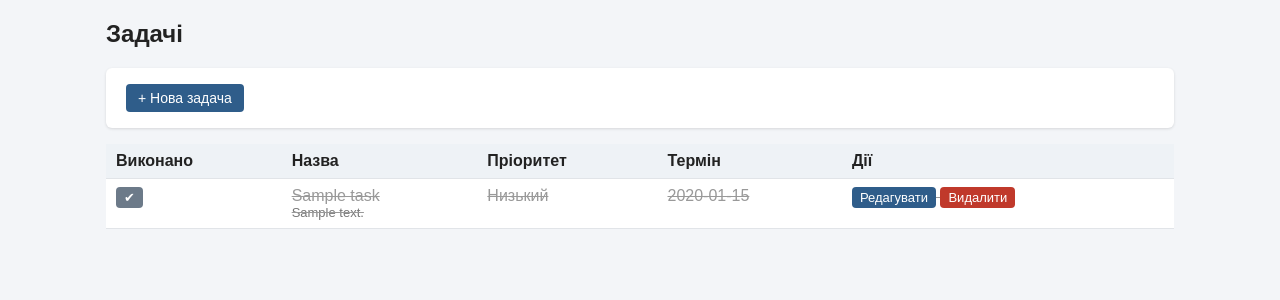
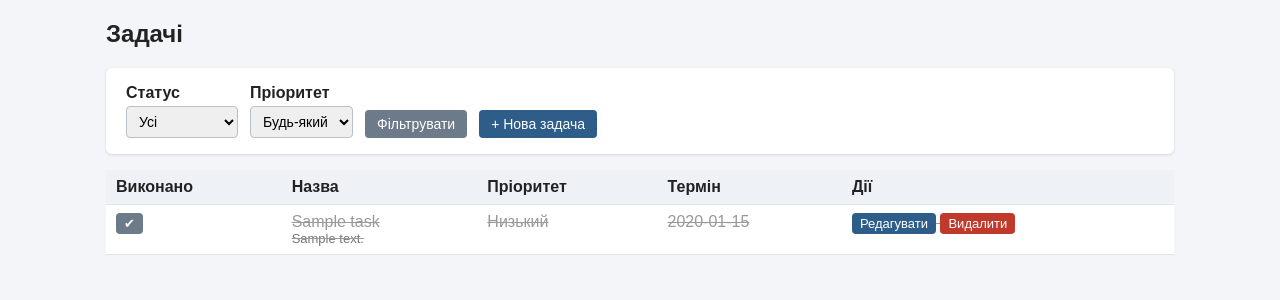
Before and after one commit to Tezl-22/organizer, a Flask app: page /tasks in a window 1280 px wide. Shown: the part 50-350 px from the top of the page. Run offline with Flask 3, Linux system fonts and the light colour scheme; tables that the repository leaves empty hold one stand-in row (values such as "Sample post").

Commit message:
Фільтр задач за статусом і пріоритетом, підсвічування прострочених

```diff
--- a/app.py
+++ b/app.py
@@ -66,7 +66,13 @@ def create_app(test_config=None):
 
     @app.route("/tasks")
     def task_list():
-        return render_template("tasks.html", tasks=db.tasks.list(), priorities=PRIORITIES)
+        status = request.args.get("status", "all")
+        priority = request.args.get("priority", type=int)
+        if priority not in PRIORITIES:
+            priority = None
+        return render_template("tasks.html", tasks=db.tasks.list(status, priority),
+                               priorities=PRIORITIES, status=status, priority=priority,
+                               today=date.today().isoformat())
 
     @app.route("/tasks/new", methods=["GET", "POST"])
     def task_new():
--- a/db.py
+++ b/db.py
@@ -48,11 +48,20 @@ class TaskRepository(BaseRepository):
 
     table = "tasks"
 
-    def list(self):
+    def list(self, status="all", priority=None):
+        """Список задач з фільтром за статусом (all/active/done) і пріоритетом."""
+        sql = "SELECT * FROM tasks WHERE 1 = 1"
+        params = []
+        if status == "active":
+            sql += " AND is_done = 0"
+        elif status == "done":
+            sql += " AND is_done = 1"
+        if priority:
+            sql += " AND priority = ?"
+            params.append(priority)
         # спочатку невиконані, потім за терміном (порожній термін - в кінці)
-        return get_db().execute(
-            "SELECT * FROM tasks ORDER BY is_done, due_date IS NULL, due_date, priority DESC"
-        ).fetchall()
+        sql += " ORDER BY is_done, due_date IS NULL, due_date, priority DESC"
+        return get_db().execute(sql, params).fetchall()
 
     def create(self, title, description, priority, due_date):
         db = get_db()
--- a/templates/tasks.html
+++ b/templates/tasks.html
@@ -3,12 +3,32 @@
 {% block content %}
 <h2>Задачі</h2>
 <div class="card">
-    <a class="btn" href="{{ url_for('task_new') }}">+ Нова задача</a>
+    <form method="get" class="filters">
+        <div>
+            <label for="status">Статус</label>
+            <select id="status" name="status">
+                <option value="all" {{ 'selected' if status == 'all' }}>Усі</option>
+                <option value="active" {{ 'selected' if status == 'active' }}>Невиконані</option>
+                <option value="done" {{ 'selected' if status == 'done' }}>Виконані</option>
+            </select>
+        </div>
+        <div>
+            <label for="priority">Пріоритет</label>
+            <select id="priority" name="priority">
+                <option value="">Будь-який</option>
+                {% for value, name in priorities.items() %}
+                <option value="{{ value }}" {{ 'selected' if priority == value }}>{{ name }}</option>
+                {% endfor %}
+            </select>
+        </div>
+        <button class="btn secondary" type="submit">Фільтрувати</button>
+        <a class="btn" href="{{ url_for('task_new') }}">+ Нова задача</a>
+    </form>
 </div>
 <table>
     <tr><th>Виконано</th><th>Назва</th><th>Пріоритет</th><th>Термін</th><th>Дії</th></tr>
     {% for t in tasks %}
-    <tr class="{{ 'done' if t.is_done }}">
+    <tr class="{{ 'done' if t.is_done }} {{ 'overdue' if not t.is_done and t.due_date and t.due_date < today }}">
         <td>
             <form class="inline" method="post" action="{{ url_for('task_toggle', task_id=t.id) }}">
                 <button class="btn small secondary" type="submit">{{ '✔' if t.is_done else '○' }}</button>
```
